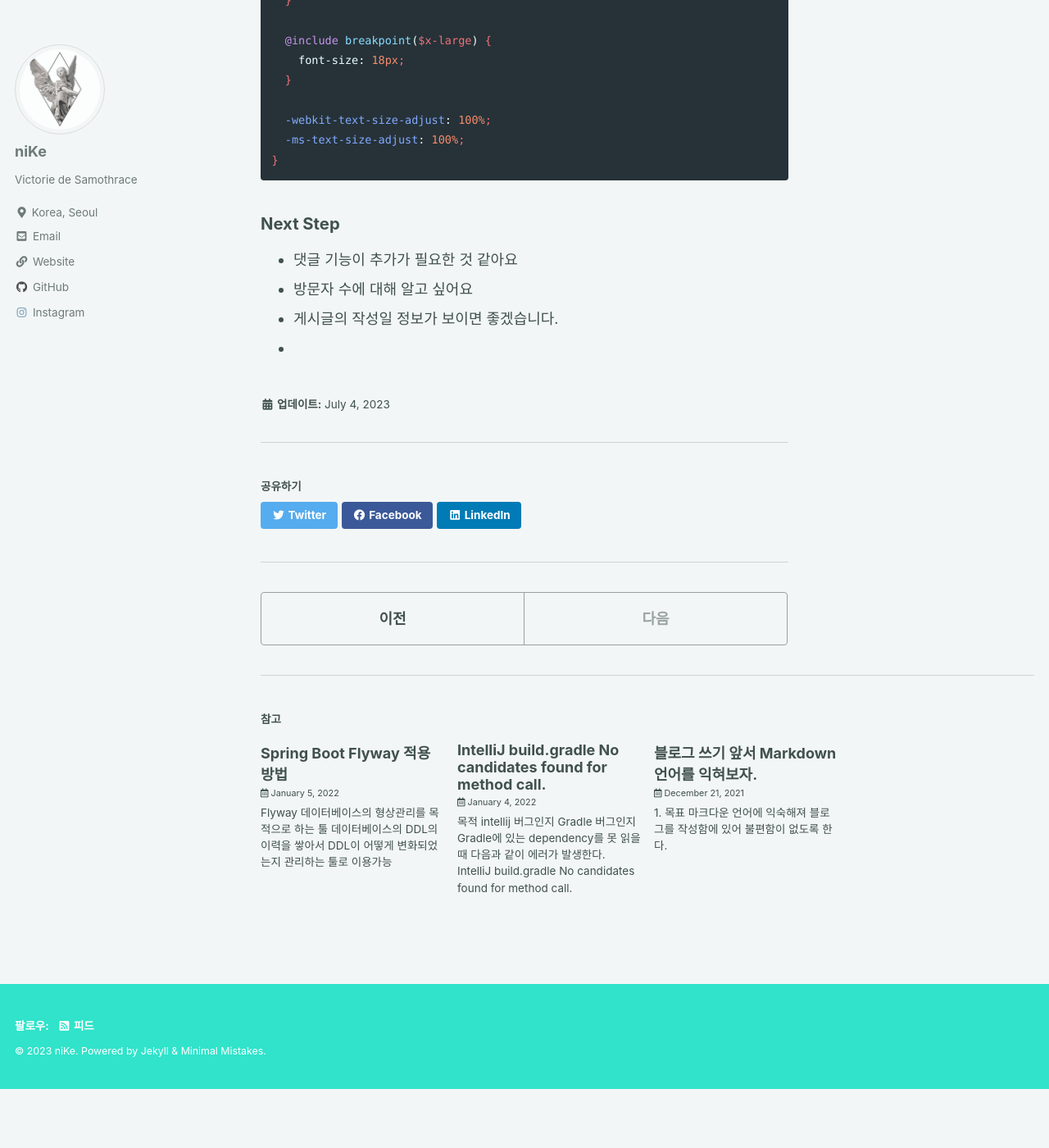
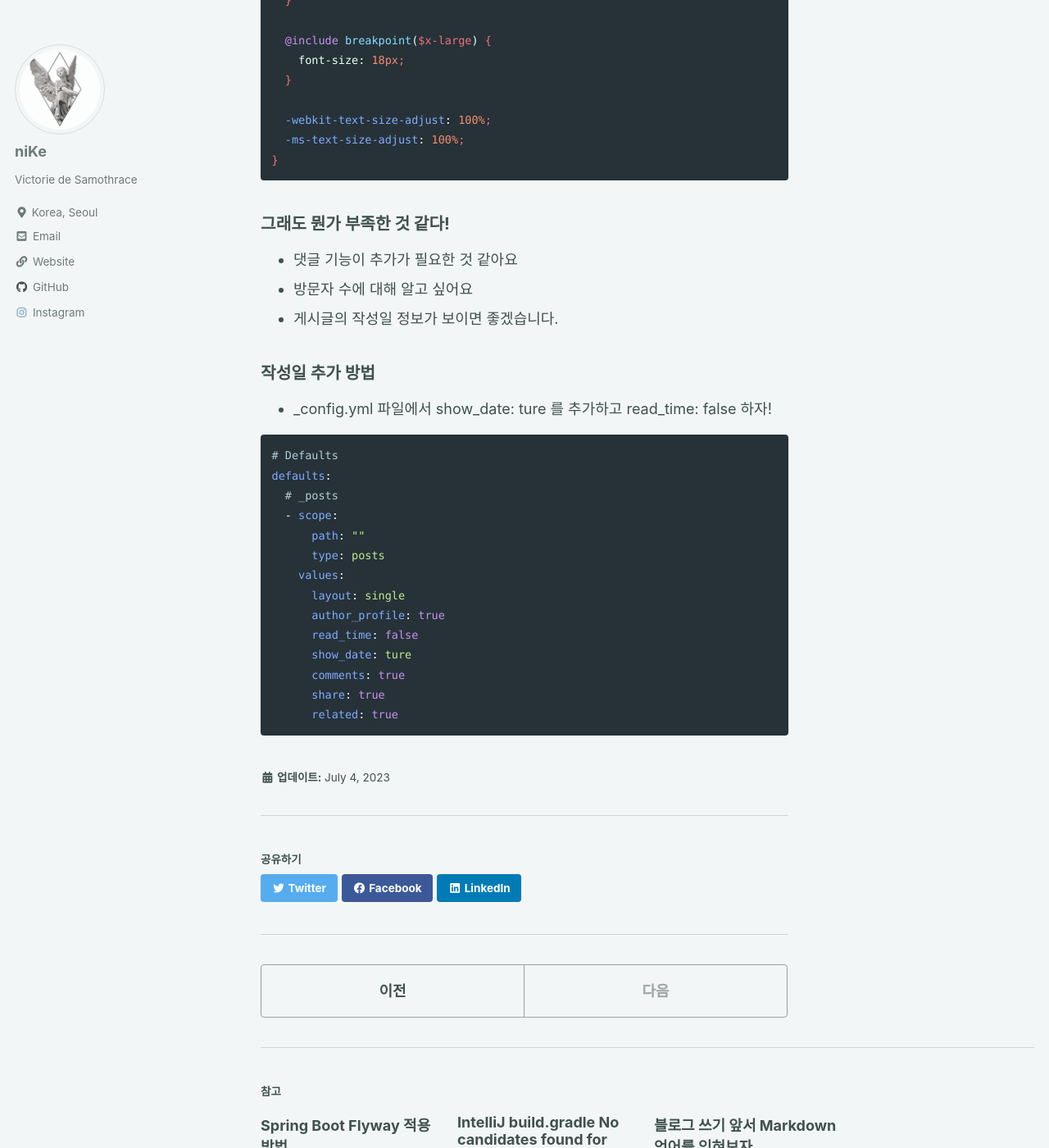
Before and after one commit to KwakTaeMin/KwakTaeMin.github.io, a Jekyll site: the page built from _posts/2023-07-04-Github.io 예쁘게 꾸미기.md, in a window 1280 px wide and 1400 px high, scrolled down 2040 px. Shown: the whole window at 82% size. Built offline with Jekyll 4.4.1, drawn with Linux system fonts in a browser that asks for light colours; cached includes are drawn as plain includes; before the commit the page ends 3368 px from its top, so only the background shows below that.

Commit message:
show date add

```diff
--- a/_posts/2023-07-04-Github.io 예쁘게 꾸미기.md
+++ b/_posts/2023-07-04-Github.io 예쁘게 꾸미기.md
@@ -86,9 +86,29 @@ html {
 }
 ~~~
 
-### Next Step
+### 그래도 뭔가 부족한 것 같다!
 
 - 댓글 기능이 추가가 필요한 것 같아요
 - 방문자 수에 대해 알고 싶어요
 - 게시글의 작성일 정보가 보이면 좋겠습니다.
--
+
+
+### 작성일 추가 방법
+- _config.yml 파일에서 show_date: ture 를 추가하고 read_time: false 하자!
+
+~~~yaml
+# Defaults
+defaults:
+  # _posts
+  - scope:
+      path: ""
+      type: posts
+    values:
+      layout: single
+      author_profile: true
+      read_time: false
+      show_date: ture
+      comments: true
+      share: true
+      related: true
+~~~
```
